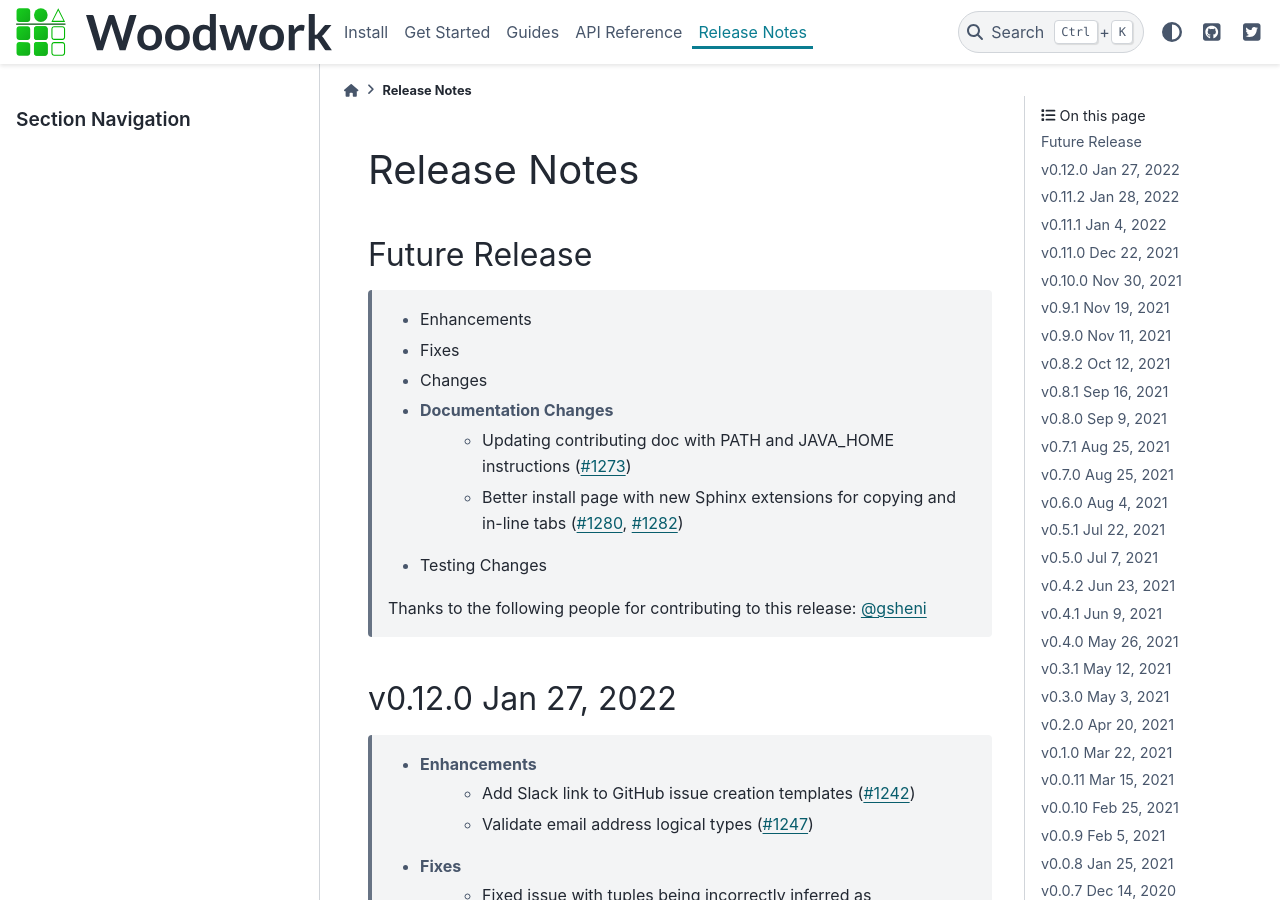
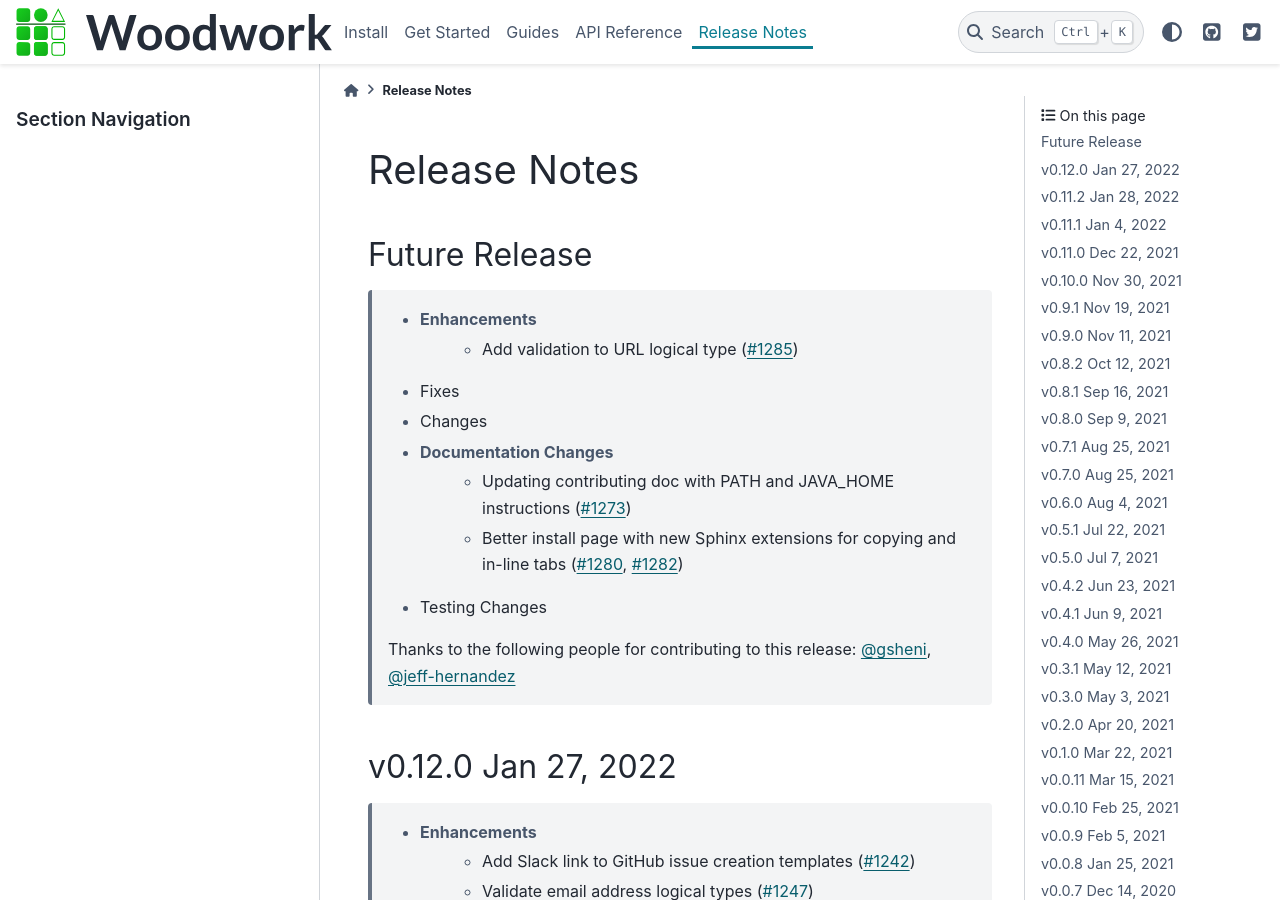
Before and after one commit to alteryx/woodwork, a Sphinx documentation site: the page built from docs/source/release_notes.rst, in a window 1280 px wide and 900 px high. Built offline with Sphinx 7.4.7 and the PyData theme 0.15.4, drawn with Linux system fonts in a browser that asks for light colours; comment, search, counter and statistics services are not loaded.

Commit message:
update release notes

```diff
--- a/docs/source/release_notes.rst
+++ b/docs/source/release_notes.rst
@@ -6,6 +6,7 @@
 Future Release
 ==============
     * Enhancements
+        * Add validation to URL logical type (:pr:`1285`)
     * Fixes
     * Changes
     * Documentation Changes
@@ -14,7 +15,7 @@
     * Testing Changes
 
     Thanks to the following people for contributing to this release:
-    :user:`gsheni`
+    :user:`gsheni`, :user:`jeff-hernandez`
 
 
 v0.12.0 Jan 27, 2022
```
